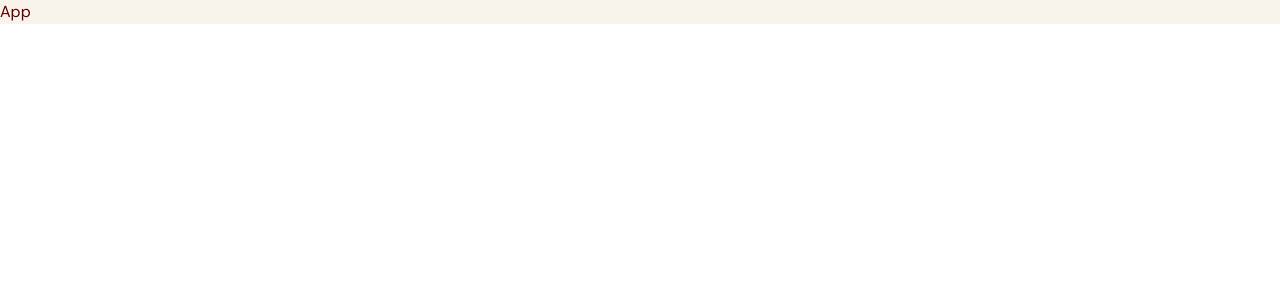
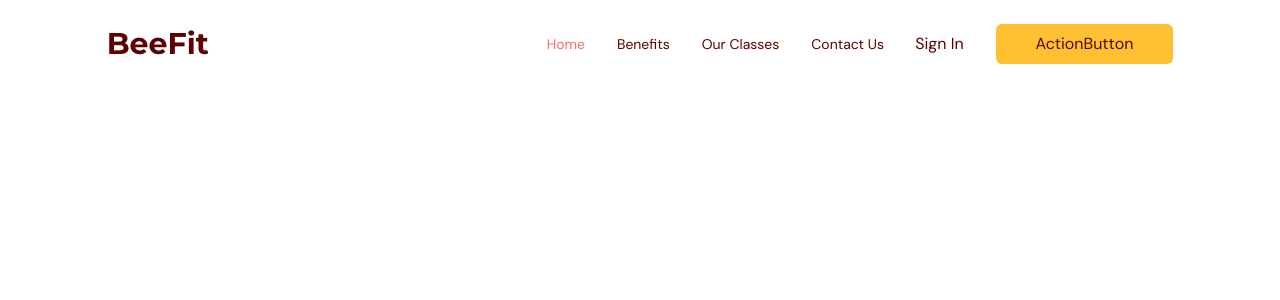
Before and after one commit to Ugo-Basil/fitness, a React (Vite) app: page / in a window 1280 px wide. Shown: the top 300 px of the page. Built offline with nearby package versions, Linux system fonts and the light colour scheme.

Commit message:
added:navbar

```diff
--- a/src/App.tsx
+++ b/src/App.tsx
@@ -1,11 +1,33 @@
+import Navbar from "@/components/navbar/Navbar"
+import { useEffect, useState } from "react";
+import { SelectedPage } from "@/shared/types";
 
 
 function App() {
+  const [selectedPage, setSelectedPage] = useState<SelectedPage>(
+    SelectedPage.Home
+  );
+  const [isTopOfPage, setIsTopOfPage] = useState<boolean>(true);
 
+  useEffect(() => {
+    const handleScroll = () => {
+      if (window.scrollY === 0) {
+        setIsTopOfPage(true);
+        setSelectedPage(SelectedPage.Home);
+      }
+      if (window.scrollY !== 0) setIsTopOfPage(false);
+    };
+    window.addEventListener("scroll", handleScroll);
+    return () => window.removeEventListener("scroll", handleScroll);
+  }, []);
 
   return (
     <div className="App bg-gray-20">
-      App
+      <Navbar
+        isTopOfPage={isTopOfPage}
+        selectedPage={selectedPage}
+        setSelectedPage={setSelectedPage}
+      />
 
     </div>
   )
--- /dev/null
+++ b/src/components/navbar/Link.tsx
@@ -0,0 +1,26 @@
+import { SelectedPage } from "@/shared/types";
+import AnchorLink from "react-anchor-link-smooth-scroll";
+
+type Props = {
+    page: string;
+    selectedPage: SelectedPage;
+    setSelectedPage: (value: SelectedPage) => void;
+}
+
+
+const Link = ({ page, selectedPage, setSelectedPage }: Props) => {
+    const lowerCasePage = page.toLowerCase().replace(/ /g, '') as SelectedPage;
+  return (
+      <AnchorLink
+          className={`${selectedPage === lowerCasePage ? "text-primary-500" : ""}
+        transition duration-500 hover:text-primary-300
+      `}
+          href={`#${lowerCasePage}`}
+          onClick={() => setSelectedPage(lowerCasePage)}
+      >
+          {page}
+      </AnchorLink>
+  )
+}
+
+export default Link
--- /dev/null
+++ b/src/components/navbar/Navbar.tsx
@@ -0,0 +1,112 @@
+import { useState } from "react";
+import { Bars3Icon, XMarkIcon } from "@heroicons/react/24/solid";
+import Logo from "@/assets/Logo.png";
+import Link from "./Link";
+import { SelectedPage } from "@/shared/types";
+import useMediaQuery from "@/hooks/useMediaQuery";
+import ActionButton from "@/shared/ActionButton";
+import HText from "@/shared/HText";
+
+type Props = {
+    isTopOfPage: boolean;
+    selectedPage: SelectedPage;
+    setSelectedPage: (value: SelectedPage) => void
+};
+
+const Navbar = ({ isTopOfPage, selectedPage, setSelectedPage }: Props) => {
+    const flexBetween = "flex items-center justify-between";
+    const [isMenuToggled, setIsMenuToggled] = useState<boolean>(false);
+    const isAboveMediumScreens = useMediaQuery("(min-width: 1060px)");
+    const navbarBackground = isTopOfPage ? "" : "bg-primary-100 drop-shadow";
+
+    return (
+        <nav>
+            <div className={`${navbarBackground} ${flexBetween} fixed top-0 z-30 w-full py-6`}>
+                <div className={`${flexBetween} mx-auto w-5/6`}>
+                    <div className={`${flexBetween} w-full gap-16`}>
+                        {/* LEFT SIDE */}
+                        {/* <img alt="logo" src={Logo} /> */}
+                       <HText>BeeFit</HText>
+                        {/* RIGHT SIDE */}
+                        {isAboveMediumScreens ? (
+                            <div className={`${flexBetween} w-full`}>
+                                <div className={`${flexBetween} gap-8 text-sm`}>
+                                    <Link
+                                        page="Home"
+                                        selectedPage={selectedPage}
+                                        setSelectedPage={setSelectedPage}
+                                    />
+                                    <Link
+                                        page="Benefits"
+                                        selectedPage={selectedPage}
+                                        setSelectedPage={setSelectedPage}
+                                    />
+                                    <Link
+                                        page="Our Classes"
+                                        selectedPage={selectedPage}
+                                        setSelectedPage={setSelectedPage}
+                                    />
+                                    <Link
+                                        page="Contact Us"
+                                        selectedPage={selectedPage}
+                                        setSelectedPage={setSelectedPage}
+                                    />
+                                </div>
+                                <div className={`${flexBetween} gap-8`}>
+                                    <p>Sign In</p>
+                                    <ActionButton setSelectedPage={setSelectedPage}>
+                                        Become a Member
+                                    </ActionButton>
+                                </div>
+                            </div>
+                        ) : (
+                            <button
+                                className="rounded-full bg-secondary-500 p-2"
+                                onClick={() => setIsMenuToggled(!isMenuToggled)}
+                            >
+                                <Bars3Icon className="h-6 w-6 text-white" />
+                            </button>
+                        )}
+                    </div>
+                </div>
+            </div>
+            {/* MOBILE MENU MODAL */}
+            {!isAboveMediumScreens && isMenuToggled && (
+                <div className="fixed right-0 bottom-0 z-40 h-full w-[300px] bg-primary-100 drop-shadow-xl">
+                    {/* CLOSE ICON */}
+                    <div className="flex justify-end p-12">
+                        <button onClick={() => setIsMenuToggled(!isMenuToggled)}>
+                            <XMarkIcon className="h-6 w-6 text-gray-400" />
+                        </button>
+                    </div>
+
+                    {/* MENU ITEMS */}
+                    <div className="ml-[33%] flex flex-col gap-10 text-2xl">
+                        <Link
+                            page="Home"
+                            selectedPage={selectedPage}
+                            setSelectedPage={setSelectedPage}
+                        />
+                        <Link
+                            page="Benefits"
+                            selectedPage={selectedPage}
+                            setSelectedPage={setSelectedPage}
+                        />
+                        <Link
+                            page="Our Classes"
+                            selectedPage={selectedPage}
+                            setSelectedPage={setSelectedPage}
+                        />
+                        <Link
+                            page="Contact Us"
+                            selectedPage={selectedPage}
+                            setSelectedPage={setSelectedPage}
+                        />
+                    </div>
+                </div>
+            )}
+        </nav>
+    )
+}
+
+export default Navbar
--- /dev/null
+++ b/src/hooks/useMediaQuery.tsx
@@ -0,0 +1,20 @@
+import { useState, useEffect } from "react";
+
+const useMediaQuery = (query: string) => {
+    const [matches, setMatches] = useState(false);
+
+    useEffect(() => {
+        const media = window.matchMedia(query);
+        if (media.matches !== matches) {
+            setMatches(media.matches);
+        }
+
+        const listener = () => setMatches(media.matches);
+        window.addEventListener('resize', listener);
+        return () => window.removeEventListener('resize', listener);
+    }, [matches, query])
+
+    return matches
+}
+
+export default useMediaQuery
--- /dev/null
+++ b/src/shared/ActionButton.tsx
@@ -0,0 +1,19 @@
+import React from 'react'
+import AnchorLink from 'react-anchor-link-smooth-scroll'
+import { SelectedPage } from './types'
+
+type Props = {
+    children: React.ReactNode
+    setSelectedPage: (value: SelectedPage) => void;
+}
+
+const ActionButton = ({ children, setSelectedPage }: Props) => {
+    return (
+        <AnchorLink className="rounded-md bg-secondary-500 px-10 py-2 hover:bg-primary-500 hover:text-white"
+            onClick={() => setSelectedPage(SelectedPage.ContactUs)}
+            href={`#${SelectedPage.ContactUs}`}
+        >ActionButton</AnchorLink>
+    )
+}
+
+export default ActionButton
--- /dev/null
+++ b/src/shared/HText.tsx
@@ -0,0 +1,14 @@
+import React from "react";
+
+type Props = {
+    children: React.ReactNode
+};
+
+const HText = ({ children }: Props) => {
+    return (
+        <h1 className="basis-3/5 font-montserrat text-3xl font-bold">{children}</h1>
+
+    );
+};
+
+export default HText
--- /dev/null
+++ b/src/shared/types.ts
@@ -0,0 +1,19 @@
+export enum SelectedPage{
+    Home = 'home',
+    Benefits = 'benefits',
+    OurClasses = 'ourclasses',
+    ContactUs = 'contactus'
+
+}
+
+export interface BenefitType {
+    icon: JSX.Element;
+    title: string;
+    description: string
+}
+
+export interface ClassType {
+    name: string;
+    description?: string;
+    image: string;
+}
```
